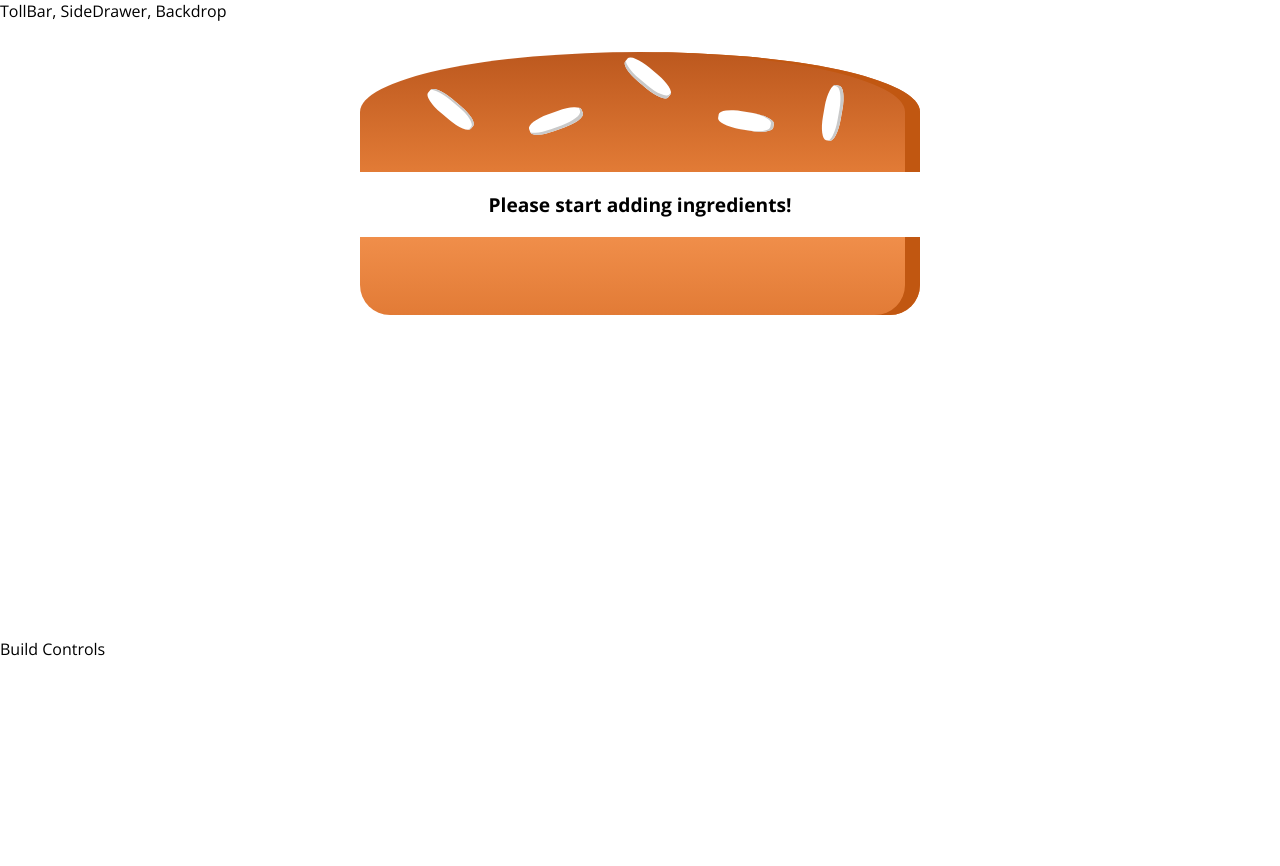
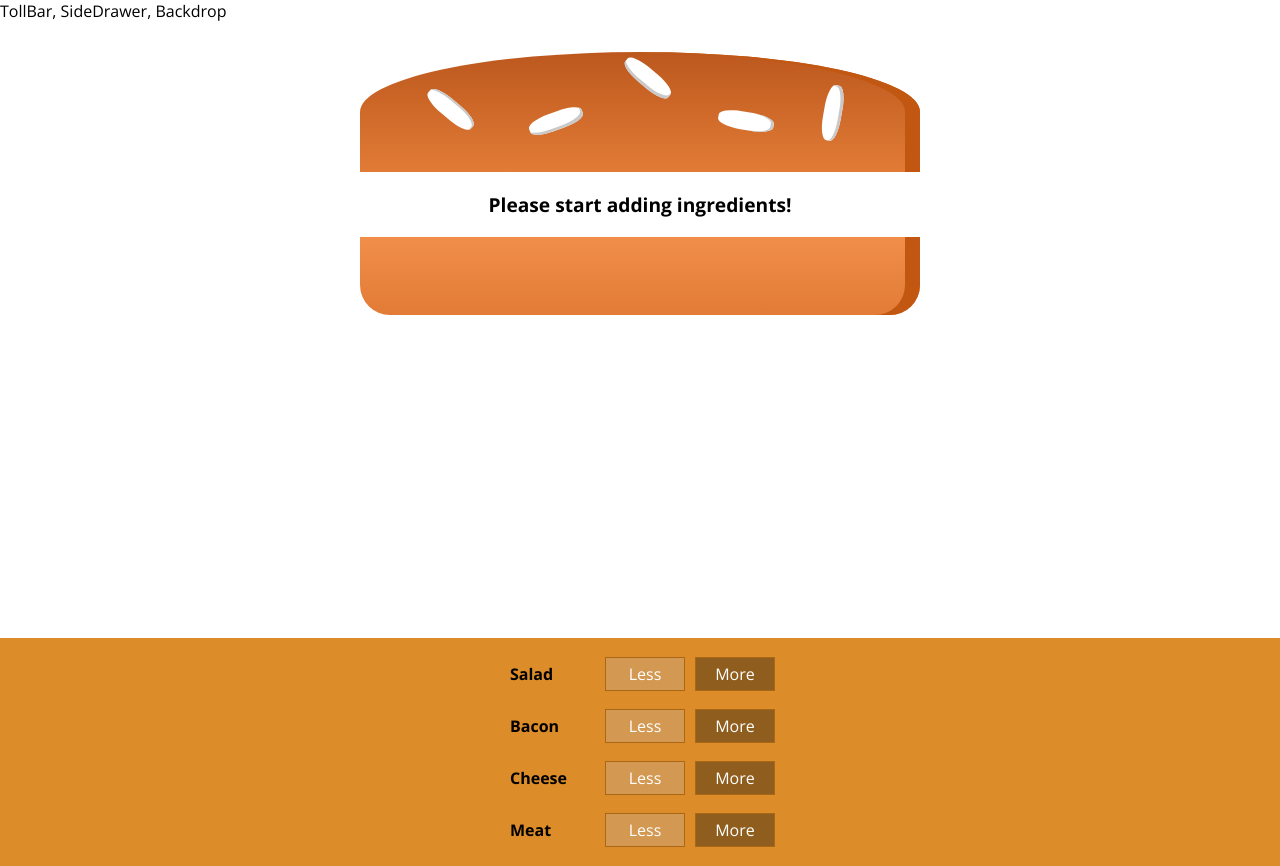
Before and after one commit to obol007/burger, a React app: page / in a window 1280 px wide. Before the commit the page ends 800 px from the top, so only its background shows below. Built offline with nearby package versions, Linux system fonts and the light colour scheme.

Commit message:
Adding burger ingredients

```diff
--- /dev/null
+++ b/src/components/Burger/BuildControls/BuildControl/BuildControl.css
@@ -0,0 +1,56 @@
+.BuildControl {
+    display: flex;
+    justify-content: space-between;
+    align-items: center;
+    margin: 5px 0;
+}
+
+.BuildControl button {
+    display: block;
+    font: inherit;
+    padding: 5px;
+    margin: 0 5px;
+    width: 80px;
+    border: 1px solid #AA6817;
+    cursor: pointer;
+    outline: none;
+}
+
+.BuildControl button:disabled {
+    background-color: #AC9980;
+    border: 1px solid #7E7365;
+    color: #ccc;
+    cursor: default;
+}
+
+.BuildControl button:hover:disabled {
+    background-color: #AC9980;
+    color: #ccc;
+    cursor: not-allowed;
+}
+
+.Label {
+    padding: 10px;
+    font-weight: bold;
+    width: 80px;
+}
+
+.BuildControl .Less {
+    background-color: #D39952;
+    color: white;
+}
+
+.BuildControl .More {
+    background-color: #8F5E1E;
+    color: white;
+}
+
+.BuildControl .Less:hover, .BuildControl .Less:active {
+    background-color: #DAA972;
+    color: white;
+}
+
+.BuildControl .More:hover,.BuildControl .More:active {
+    background-color: #99703F;
+    color: white;
+}
--- /dev/null
+++ b/src/components/Burger/BuildControls/BuildControl/BuildControl.js
@@ -0,0 +1,11 @@
+import React from 'react';
+import classes from './BuildControl.css';
+
+const buildControl = (props) =>(
+<div className={classes.BuildControl}>
+    <div className={classes.Label}>{props.label}</div>
+    <button className={classes.Less}>Less</button>
+    <button className={classes.More} onClick={props.addIngredient}>More</button>
+</div>
+);
+export default buildControl;
--- /dev/null
+++ b/src/components/Burger/BuildControls/BuildControls.css
@@ -0,0 +1,11 @@
+.BuildControls{
+    width: 100%;
+    background-color: rgb(220, 140, 40);
+    display: flex;
+    flex-flow: column;
+    align-items: center;
+    box-shadow: 0 2px 1px paleturquoise;
+    margin: auto;
+    padding: 10px 0;
+
+}
--- /dev/null
+++ b/src/components/Burger/BuildControls/BuildControls.js
@@ -0,0 +1,24 @@
+import React from 'react';
+import classes from './BuildControls.css';
+import BuildControl from './BuildControl/BuildControl';
+
+const controls = [
+    {label: 'Salad', type: 'salad'},
+    {label: 'Bacon', type: 'bacon'},
+    {label: 'Cheese', type: 'cheese'},
+    {label: 'Meat', type: 'meat'},
+];
+
+const buildControls = (props) =>(
+<div className = {classes.BuildControls}>
+{controls.map(control=>(
+    <BuildControl
+    key={control.label}
+    label = {control.label}
+    addIngredient = {()=>props.add(control.type)} />
+))}
+</div>
+
+);
+
+export default buildControls;
--- a/src/components/Burger/Burger.js
+++ b/src/components/Burger/Burger.js
@@ -3,22 +3,23 @@
 import BurgerIngredient from './BurgerIngredient/BurgerIngredient';
 
 const burger = (props) => {
-    let transformedIngredients = Object.keys(props.ingredients)
+    let ingredients = Object.keys(props.ingredients)
         .map(igKey => {
-            return [...Array(props.ingredients[igKey])].map((_, i) => {
-                return <BurgerIngredient key={igKey + i} type={igKey} />
-            });
-        }).reduce((arr, el) => {
-        return arr.concat(el)
-    }, []);
-
-    if(transformedIngredients.length===0){
-        transformedIngredients = <p>Please start adding ingredients!</p>
+            return [...Array(props.ingredients[igKey])]
+                .map((_, i) => {
+                    return <BurgerIngredient key={igKey + i} type={igKey} />;
+                });
+        })
+        .reduce((arr, el) => {
+            return arr.concat(el);
+        }, []);
+    if (ingredients.length === 0) {
+        ingredients = <p>Please start adding ingredients!</p>
     }
     return (
         <div className={classes.Burger}>
             <BurgerIngredient type="bread-top" />
-            {transformedIngredients}
+            {ingredients}
             <BurgerIngredient type="bread-bottom" />
         </div>
     );
--- a/src/containers/BurgerBuilder/BurgerBuilder.js
+++ b/src/containers/BurgerBuilder/BurgerBuilder.js
@@ -1,7 +1,14 @@
 import React, { Component } from 'react';
 import Aux from '../../hoc/Aux';
 import Burger from '../../components/Burger/Burger';
+import BuildControls from '../../components/Burger/BuildControls/BuildControls';
 
+const INGREDIENT_PRICES = {
+    salad: 0.5,
+    cheese: 0.4,
+    meat: 1.3,
+    bacon: 0.7
+}
 class BurgerBuilder extends Component {
 
 
@@ -11,13 +18,31 @@
             bacon: 0,
             cheese: 0,
             meat: 0
-        }
+        },
+        totalPrice: 4
+    }
+
+    addIngredientHandler = (type) => {
+        const currentQuantity = this.state.ingredients[type];
+        const newQuantity = currentQuantity + 1;
+        const updatedIngredients = { ...this.state.ingredients };
+        updatedIngredients[type] = newQuantity;
+        const newPrice = this.state.totalPrice + INGREDIENT_PRICES[type];
+        this.setState({
+            ingredients: updatedIngredients,
+            totalPrice: newPrice
+        });
+    }
+    removeIngredientHandler = (type) => {
+
     }
     render() {
         return (
             <Aux>
                 <Burger ingredients={this.state.ingredients} />
-                <div>Build Controls</div>
+                <BuildControls
+                    add={this.addIngredientHandler}
+                />
             </Aux>
         );
     }
```
